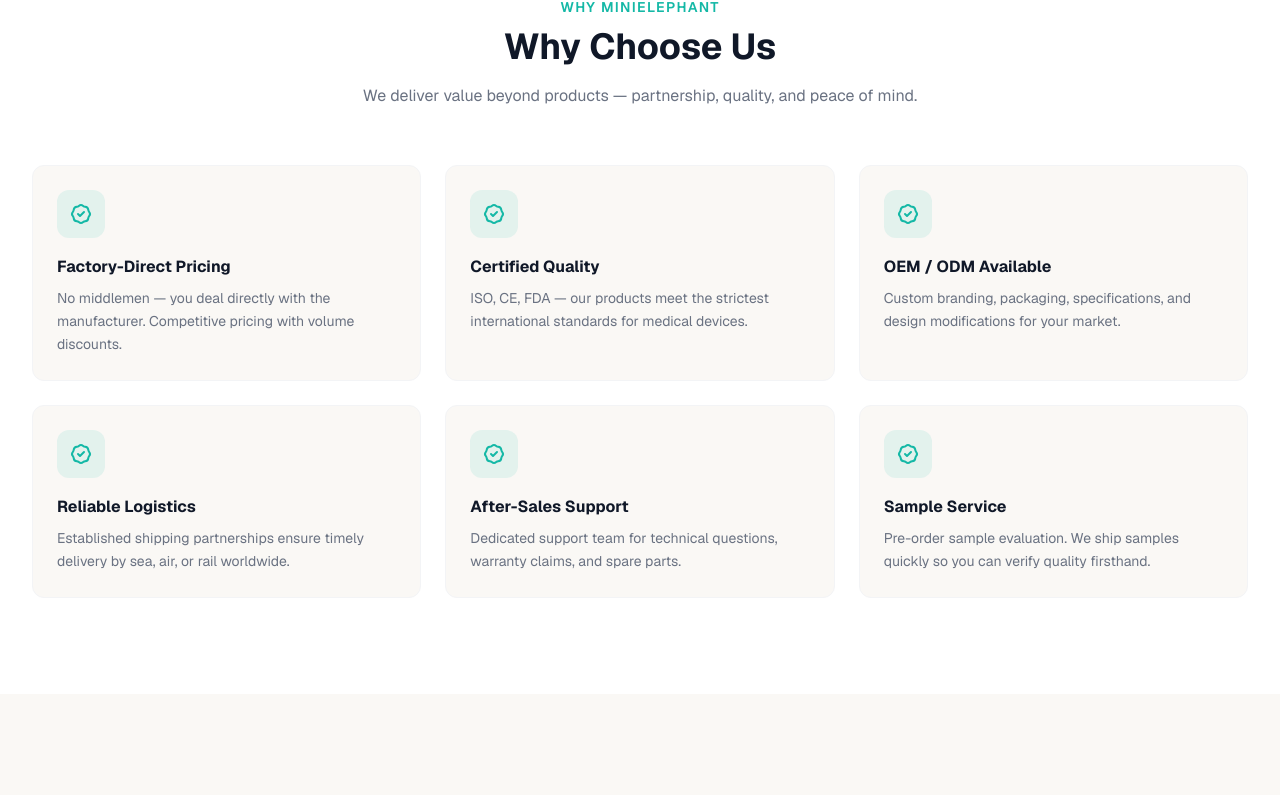
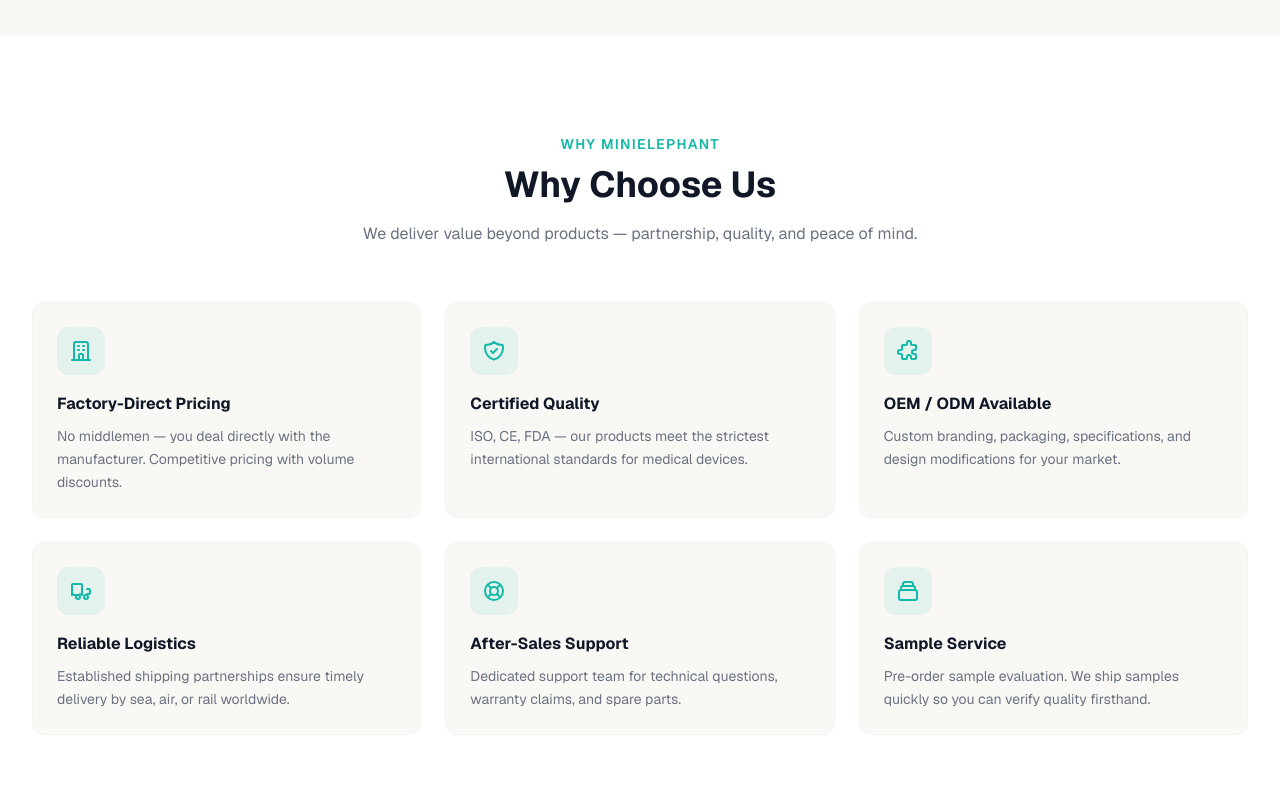
Before and after one commit to haja-ai/export-site, a Next.js app: page / in a window 1280 px wide. Shown: the part 1903-2698 px from the top of the page. Built offline with nearby package versions, Linux system fonts and the light colour scheme.

Commit message:
Design improvements: unique benefit icons, product card 3:4 ratio

```diff
--- a/app/components/ProductCard.jsx
+++ b/app/components/ProductCard.jsx
@@ -10,7 +10,7 @@
     >
       <div className="p-6">
         {/* Product Image */}
-        <div className="w-full aspect-[4/3] rounded-xl bg-gradient-to-br from-gray-50 to-gray-100 border border-gray-100 flex items-center justify-center mb-5 overflow-hidden">
+        <div className="w-full aspect-[3/4] rounded-xl bg-gradient-to-br from-gray-50 to-gray-100 border border-gray-100 flex items-center justify-center mb-5 overflow-hidden">
           {product.images ? (
             <img src={product.images[0]} alt={product.name} className="w-full h-full object-contain p-2" loading="lazy" />
           ) : (
--- a/app/page.js
+++ b/app/page.js
@@ -26,26 +26,32 @@
   {
     title: 'Factory-Direct Pricing',
     desc: 'No middlemen — you deal directly with the manufacturer. Competitive pricing with volume discounts.',
+    icon: <svg className="w-6 h-6" fill="none" stroke="currentColor" viewBox="0 0 24 24"><path strokeLinecap="round" strokeLinejoin="round" strokeWidth={2} d="M19 21V5a2 2 0 00-2-2H7a2 2 0 00-2 2v16m14 0h2m-2 0h-5m-9 0H3m2 0h5M9 7h1m-1 4h1m4-4h1m-1 4h1m-5 10v-5a1 1 0 011-1h2a1 1 0 011 1v5m-4 0h4" /></svg>,
   },
   {
     title: 'Certified Quality',
     desc: 'ISO, CE, FDA — our products meet the strictest international standards for medical devices.',
+    icon: <svg className="w-6 h-6" fill="none" stroke="currentColor" viewBox="0 0 24 24"><path strokeLinecap="round" strokeLinejoin="round" strokeWidth={2} d="M9 12l2 2 4-4m5.618-4.016A11.955 11.955 0 0112 2.944a11.955 11.955 0 01-8.618 3.04A12.02 12.02 0 003 9c0 5.591 3.824 10.29 9 11.622 5.176-1.332 9-6.03 9-11.622 0-1.042-.133-2.052-.382-3.016z" /></svg>,
   },
   {
     title: 'OEM / ODM Available',
     desc: 'Custom branding, packaging, specifications, and design modifications for your market.',
+    icon: <svg className="w-6 h-6" fill="none" stroke="currentColor" viewBox="0 0 24 24"><path strokeLinecap="round" strokeLinejoin="round" strokeWidth={2} d="M11 4a2 2 0 114 0v1a1 1 0 001 1h3a1 1 0 011 1v3a1 1 0 01-1 1h-1a2 2 0 100 4h1a1 1 0 011 1v3a1 1 0 01-1 1h-3a1 1 0 01-1-1v-1a2 2 0 10-4 0v1a1 1 0 01-1 1H7a1 1 0 01-1-1v-3a1 1 0 00-1-1H4a2 2 0 110-4h1a1 1 0 001-1V7a1 1 0 011-1h3a1 1 0 001-1V4z" /></svg>,
   },
   {
     title: 'Reliable Logistics',
     desc: 'Established shipping partnerships ensure timely delivery by sea, air, or rail worldwide.',
+    icon: <svg className="w-6 h-6" fill="none" stroke="currentColor" viewBox="0 0 24 24"><path strokeLinecap="round" strokeLinejoin="round" strokeWidth={2} d="M13 16V6a1 1 0 00-1-1H4a1 1 0 00-1 1v10m8-1a1 1 0 01-1 1H5a1 1 0 01-1-1m14-5h2a1 1 0 011 1v3a1 1 0 01-1 1h-2M9 20a2 2 0 100-4 2 2 0 000 4zm8 0a2 2 0 100-4 2 2 0 000 4z" /></svg>,
   },
   {
     title: 'After-Sales Support',
     desc: 'Dedicated support team for technical questions, warranty claims, and spare parts.',
+    icon: <svg className="w-6 h-6" fill="none" stroke="currentColor" viewBox="0 0 24 24"><path strokeLinecap="round" strokeLinejoin="round" strokeWidth={2} d="M18.364 5.636l-3.536 3.536m0 5.656l3.536 3.536M9.172 9.172L5.636 5.636m3.536 9.192l-3.536 3.536M21 12a9 9 0 11-18 0 9 9 0 0118 0zm-5 0a4 4 0 11-8 0 4 4 0 018 0z" /></svg>,
   },
   {
     title: 'Sample Service',
     desc: 'Pre-order sample evaluation. We ship samples quickly so you can verify quality firsthand.',
+    icon: <svg className="w-6 h-6" fill="none" stroke="currentColor" viewBox="0 0 24 24"><path strokeLinecap="round" strokeLinejoin="round" strokeWidth={2} d="M19 11H5m14 0a2 2 0 012 2v6a2 2 0 01-2 2H5a2 2 0 01-2-2v-6a2 2 0 012-2m14 0V9a2 2 0 00-2-2M5 11V9a2 2 0 012-2m0 0V5a2 2 0 012-2h6a2 2 0 012 2v2M7 7h10" /></svg>,
   },
 ];
 
@@ -132,14 +138,7 @@
                 className="bg-cream rounded-xl p-6 border border-gray-100 hover:border-teal/20 hover:shadow-md transition-all duration-300"
               >
                 <div className="w-12 h-12 rounded-xl bg-teal/10 flex items-center justify-center text-teal mb-4">
-                  <svg className="w-6 h-6" fill="none" stroke="currentColor" viewBox="0 0 24 24">
-                    <path
-                      strokeLinecap="round"
-                      strokeLinejoin="round"
-                      strokeWidth={2}
-                      d="M9 12l2 2 4-4M7.835 4.697a3.42 3.42 0 001.946-.806 3.42 3.42 0 014.438 0 3.42 3.42 0 001.946.806 3.42 3.42 0 013.138 3.138 3.42 3.42 0 00.806 1.946 3.42 3.42 0 010 4.438 3.42 3.42 0 00-.806 1.946 3.42 3.42 0 01-3.138 3.138 3.42 3.42 0 00-1.946.806 3.42 3.42 0 01-4.438 0 3.42 3.42 0 00-1.946-.806 3.42 3.42 0 01-3.138-3.138 3.42 3.42 0 00-.806-1.946 3.42 3.42 0 010-4.438 3.42 3.42 0 00.806-1.946 3.42 3.42 0 013.138-3.138z"
-                    />
-                  </svg>
+                  {item.icon}
                 </div>
                 <h3 className="font-bold text-gray-900 mb-2">{item.title}</h3>
                 <p className="text-sm text-gray-500 leading-relaxed">{item.desc}</p>
```
